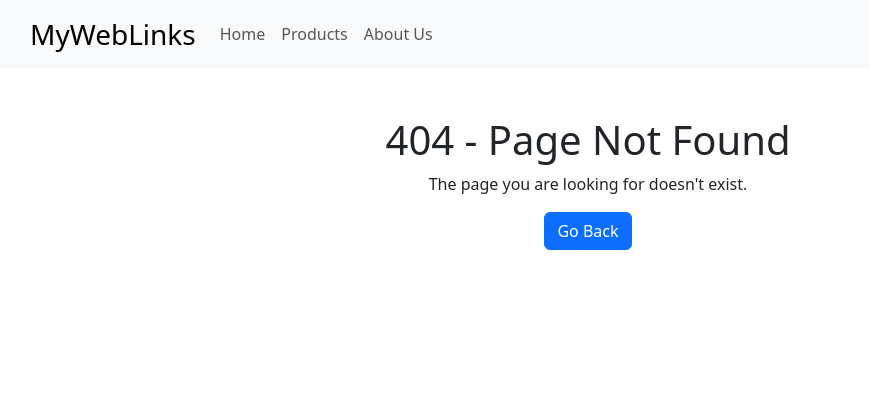
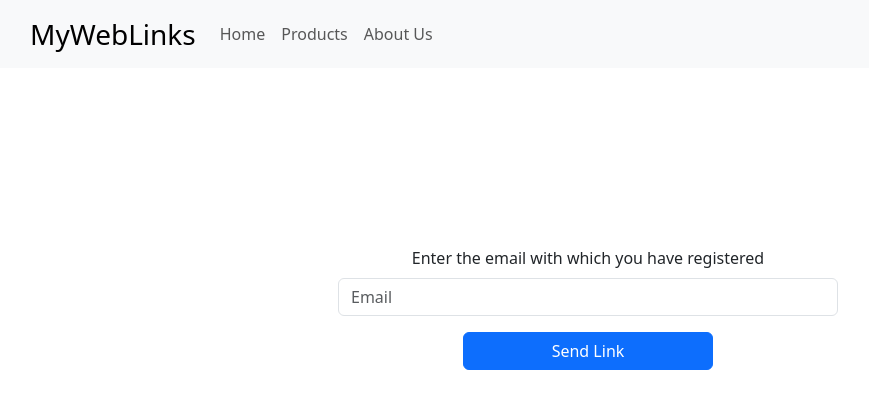
Before and after one commit to sajay3159/Expense-Tracker, a React (Vite) app: page /ForgetForm in a window 1280 px wide. Before the commit this address had no page. Shown: the top 408 px of the page, without its empty margins (52-921 px from the left). Built offline with nearby package versions, Linux system fonts and the light colour scheme.

Commit message:
Forgot Password Workflow

```diff
--- a/src/App.jsx
+++ b/src/App.jsx
@@ -8,6 +8,7 @@ import ProfileForm from "./components/Profile/ProfileForm";
 import { useContext } from "react";
 import AuthContext from "./store/auth-context";
 import NotFound from "./components/NotFound";
+import ForgetForm from "./components/Auth/ForgetForm";
 
 function App() {
   const authCtx = useContext(AuthContext);
@@ -27,6 +28,7 @@ function App() {
           <Route path="/profile" render={() => <Redirect to="/login" />} />
         )}
         <Route path="/login" component={LoginForm} />
+        <Route path="/ForgetForm" component={ForgetForm} />
         <Route path="*" component={NotFound} />
       </Switch>
     </>
--- /dev/null
+++ b/src/components/Auth/ForgetForm.jsx
@@ -0,0 +1,92 @@
+import { useRef, useState } from "react";
+import { Button, Container, Form, Spinner } from "react-bootstrap";
+import { useHistory } from "react-router-dom";
+
+const ForgetForm = () => {
+  const history = useHistory();
+  const emailInputRef = useRef();
+  const [loading, setLoading] = useState(false);
+
+  const handleSubmit = async (e) => {
+    e.preventDefault();
+    setLoading(true);
+
+    const enteredEmail = emailInputRef.current.value;
+    const API_KEY = "AIzaSyDpWVsvC9evJbXOQnZHUyAxGQIOfLTaZOs";
+
+    try {
+      const res = await fetch(
+        `https://identitytoolkit.googleapis.com/v1/accounts:sendOobCode?key=${API_KEY}`,
+        {
+          method: "POST",
+          headers: {
+            "Content-Type": "application/json",
+          },
+          body: JSON.stringify({
+            requestType: "PASSWORD_RESET",
+            email: enteredEmail,
+          }),
+        }
+      );
+      const data = await res.json();
+
+      if (!res.ok) {
+        throw new Error(data.error?.message || "Failed to send reset email.");
+      }
+
+      alert("Password reset link sent to your email.");
+      history.push("/login");
+    } catch (err) {
+      alert("Error: " + err.message);
+    } finally {
+      setLoading(false);
+      emailInputRef.current.value = "";
+    }
+  };
+
+  return (
+    <Container
+      className="d-flex justify-content-center align-items-center"
+      style={{ minHeight: "60vh" }}
+    >
+      <Form
+        onSubmit={handleSubmit}
+        style={{ width: "100%", maxWidth: "500px" }}
+      >
+        <Form.Group className="mb-3 text-center">
+          <Form.Label>
+            Enter the email with which you have registered
+          </Form.Label>
+          <Form.Control
+            type="email"
+            placeholder="Email"
+            ref={emailInputRef}
+            required
+            disabled={loading}
+          />
+        </Form.Group>
+
+        <div className="text-center">
+          <Button type="submit" className="w-50" disabled={loading}>
+            {loading ? (
+              <>
+                <Spinner
+                  as="span"
+                  animation="border"
+                  size="sm"
+                  role="status"
+                  aria-hidden="true"
+                />
+                Sending...
+              </>
+            ) : (
+              "Send Link"
+            )}
+          </Button>
+        </div>
+      </Form>
+    </Container>
+  );
+};
+
+export default ForgetForm;
--- a/src/components/Auth/LoginForm.jsx
+++ b/src/components/Auth/LoginForm.jsx
@@ -18,6 +18,9 @@ const LoginForm = () => {
   const [error, setError] = useState("");
   const [success, setSuccess] = useState("");
 
+  const forgetPasswordHandler = () => {
+    history.push("/ForgetForm");
+  };
   const handleSubmit = async (e) => {
     e.preventDefault();
 
@@ -95,7 +98,10 @@ const LoginForm = () => {
               >
                 Login
               </Button>
-              <NavLink className="text-center text-primary text-decoration-underline">
+              <NavLink
+                className="text-center text-primary text-decoration-underline"
+                onClick={forgetPasswordHandler}
+              >
                 Forget Password
               </NavLink>
             </div>
```
